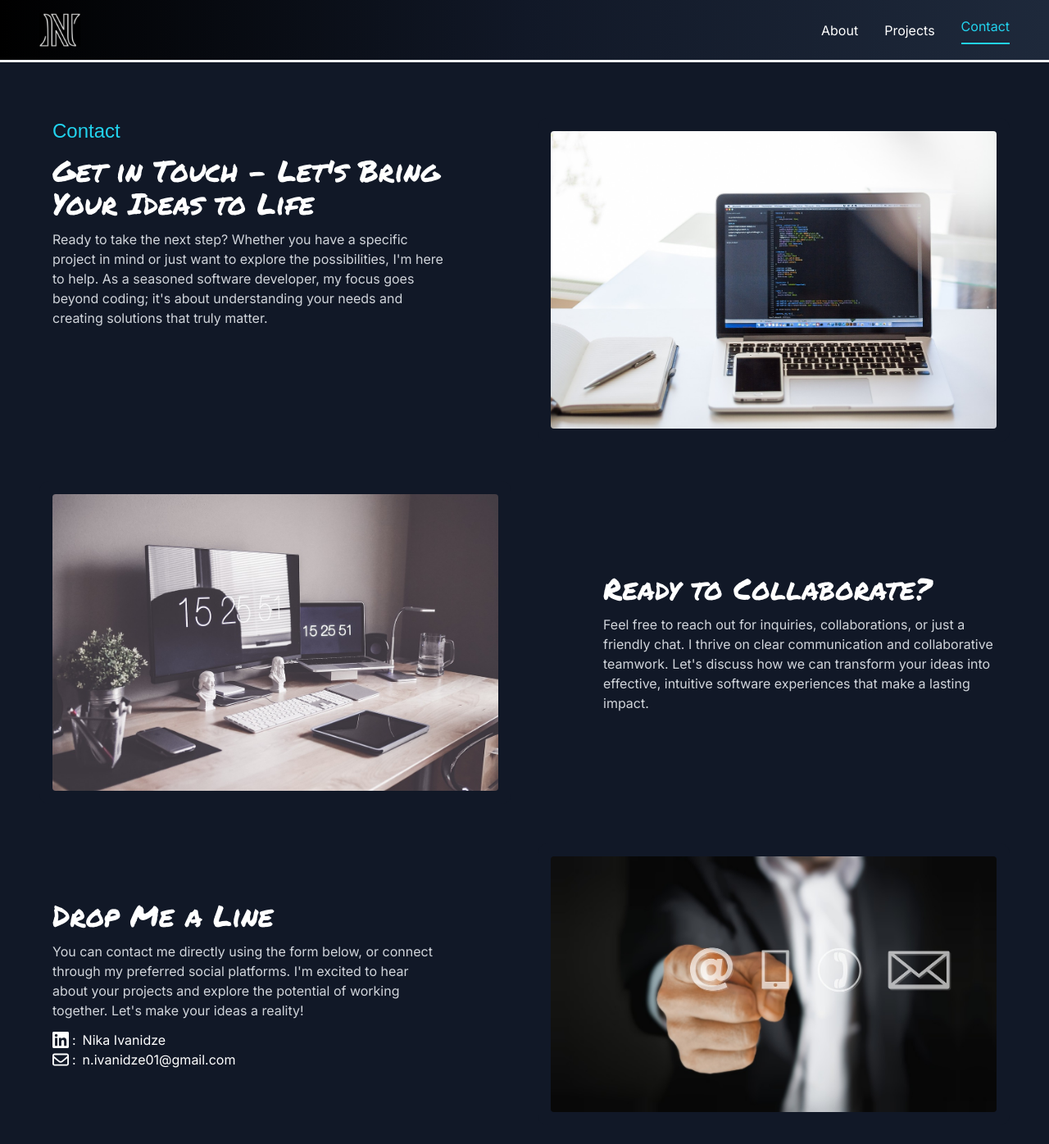
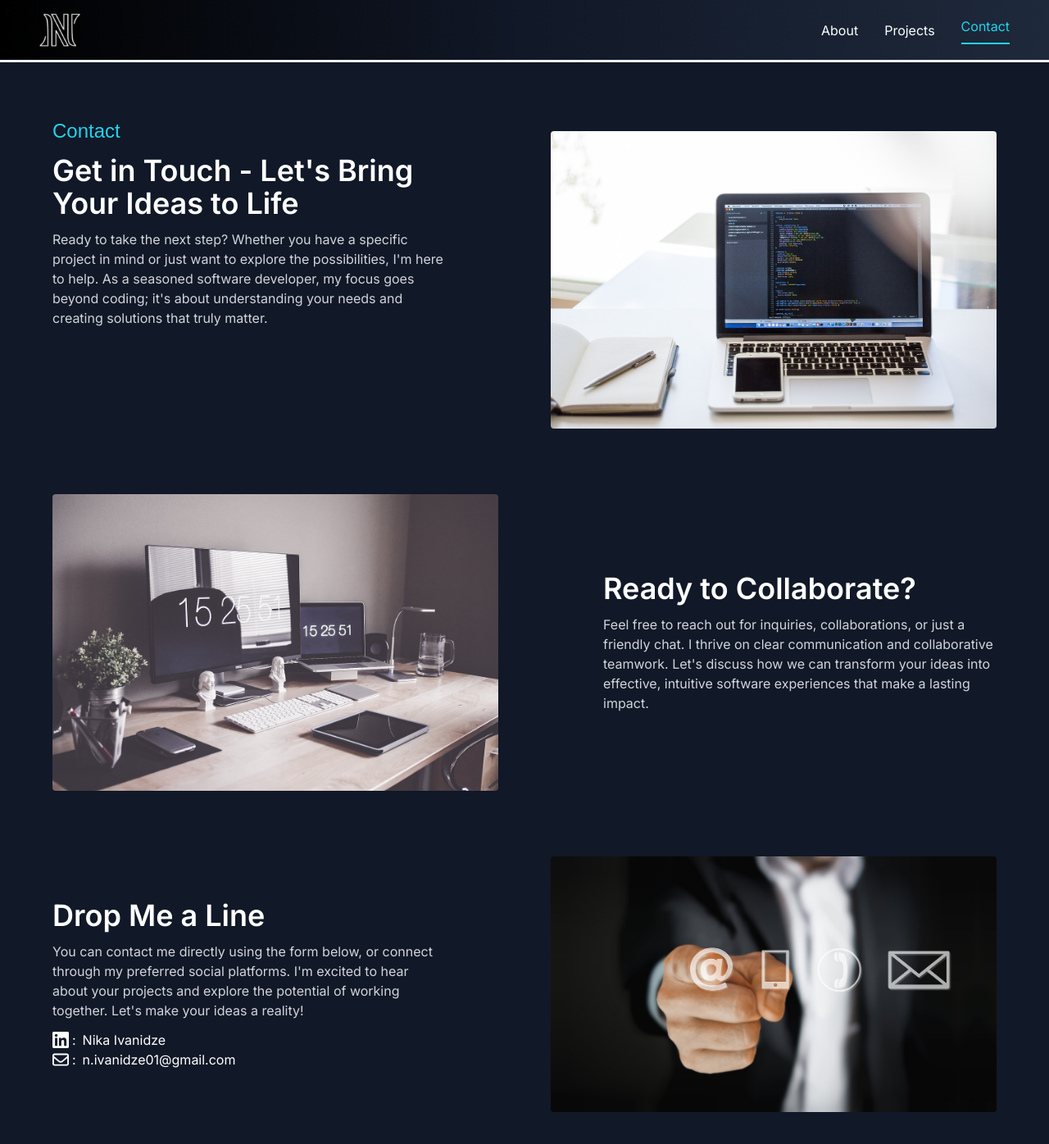
Before and after one commit to kn000x001/website, a Next.js app: page /contact in a window 1280 px wide. Shown: the top 1396 px of the page at 82% size. Built offline with nearby package versions, Linux system fonts and the light colour scheme; a web font is replaced by a local one.

Commit message:
bug update

```diff
--- a/src/app/contact/page.tsx
+++ b/src/app/contact/page.tsx
@@ -47,7 +47,7 @@ const childrenVariant: Variants = {
           <div className="max-w-lg mx-auto justify-between lg:flex lg:max-w-none py-6 ">
             <motion.div variants={childrenVariant2} className="max-w-lg space-y-3 px-4">
               <h1 className={`${rubik.className} text-2xl  text-cyan-400 font-semibold`}>Contact</h1>
-              <h2 className={`${marker.className} text-white text-3xl font-semibold sm:text-4xl drop-shadow-[0_35px_35px_rgb(34 211 238)]`}>
+              <h2 className={` text-white text-3xl font-semibold sm:text-4xl drop-shadow-[0_35px_35px_rgb(34 211 238)]`}>
                 Get in Touch - Let&apos;s Bring Your Ideas to Life
               </h2>
               <p className={"text-gray-300"}>
@@ -63,7 +63,7 @@ const childrenVariant: Variants = {
 
           <div className="max-w-lg mx-auto justify-between lg:flex lg:flex-row-reverse py-6 lg:max-w-none items-center">
             <motion.div variants={childrenVariant} className="max-w-lg space-y-3 px-4" >
-              <h2 className={`${marker.className} text-white text-3xl font-semibold sm:text-4xl`}>
+              <h2 className={` text-white text-3xl font-semibold sm:text-4xl`}>
                 Ready to Collaborate?
               </h2>
               <p className={"text-gray-300"}>
@@ -79,7 +79,7 @@ const childrenVariant: Variants = {
 
           <div className="max-w-lg mx-auto justify-between lg:flex lg:max-w-none py-6 items-center">
             <motion.div variants={childrenVariant2} className="max-w-lg space-y-3 px-4">
-              <h2 className={`${marker.className} text-white text-3xl font-semibold sm:text-4xl`}>
+              <h2 className={` text-white text-3xl font-semibold sm:text-4xl`}>
                 Drop Me a Line
               </h2>
               <p className={"text-gray-300"}>
--- a/src/app/page.tsx
+++ b/src/app/page.tsx
@@ -115,7 +115,7 @@ const childrenVariant: Variants = {
                 hidden: { opacity: 0, y: 30 },
                 visible: { opacity: 1, y: 0 }
             }}
-              className={`${marker.className} text-2xl text-white font-bold text-center my-4`}>
+              className={`text-2xl text-white font-bold text-center my-4`}>
               Thank you for Visiting My Digital Space.
             </motion.h2>
 
@@ -149,7 +149,7 @@ const childrenVariant: Variants = {
               hidden: { opacity: 0, y: 30 },
               visible: { opacity: 1, y: 0 }
             }}
-            className={`${marker.className} text-2xl text-white font-bold text-center my-10`}>
+            className={`text-2xl text-white font-bold text-center my-10`}>
             My Recent Work
           </motion.h2>
 
@@ -192,7 +192,7 @@ const childrenVariant: Variants = {
               hidden: { opacity: 0, y: 30 },
               visible: { opacity: 1, y: 0 }
             }}
-            className={`${marker.className} text-2xl text-white font-bold text-center mt-10 mb-4`}>
+            className={`text-2xl text-white font-bold text-center mt-10 mb-4`}>
             My Technology Stack
           </motion.h2>
 
--- a/src/app/projects/page.tsx
+++ b/src/app/projects/page.tsx
@@ -64,7 +64,7 @@ const Projects = () => {
 
     const projects = [
         {title: "Bene-Exclusive", href: "https://www.bene-exclusive.com/", image: bene},
-        {title: "Kairos", href: "https://www.kairos.com/", image: kairos},
+        {title: "Kairos", href: "https://www.kairos.ge/", image: kairos},
         {title: "Spec-Komfort", href: "https://speckomforti.ge/", image: spec},
         {title: "Tlc", href: "https://tlc.com.ge/", image: tlc},
         {title: "Electron", href: "https://eleqtroni.ge/en/home", image: electron},
@@ -89,10 +89,10 @@ const Projects = () => {
                 Projects
             </h1>
             <div className="flex justify-center my-4">
-                <h2 onClick={toggleVisibility} data-divnumber={1} className={`${marker.className} text-2xl cursor-pointer hover:text-cyan-400 transition duration-200 p-4 hover:underline text-white font-bold`}>
+                <h2 onClick={toggleVisibility} data-divnumber={1} className={` text-2xl cursor-pointer hover:text-cyan-400 transition duration-200 p-4 hover:underline text-white font-bold`}>
                     Live Projects
                 </h2>
-                <h2 onClick={toggleVisibility} data-divnumber={2} className={`${marker.className} text-2xl cursor-pointer hover:text-cyan-400 transition duration-200 p-4 hover:underline text-white font-bold`}>
+                <h2 onClick={toggleVisibility} data-divnumber={2} className={` text-2xl cursor-pointer hover:text-cyan-400 transition duration-200 p-4 hover:underline text-white font-bold`}>
                     Personal Projects
                 </h2>
             </div>
```
